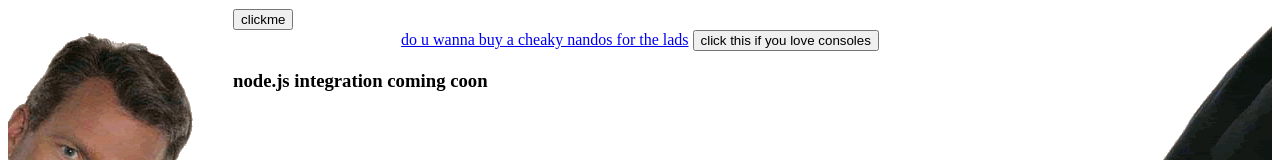
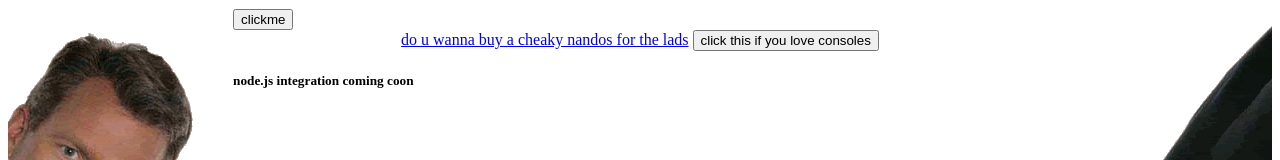
Before and after one commit to missnpig5/dank, a plain HTML site: page index.html in a window 1280 px wide. Shown: the part 238-398 px from the top of the page. Drawn offline with Linux system fonts and the light colour scheme.

Commit message:
smalle rh

```diff
--- a/index.html
+++ b/index.html
@@ -94,6 +94,6 @@
 
     <input type = "button" value = "click this if you love consoles" onclick=" crashme();">
     </div>
-<h3>node.js integration coming coon </h3>
+<h5>node.js integration coming coon </h5>
 </body>
 </html>
```
